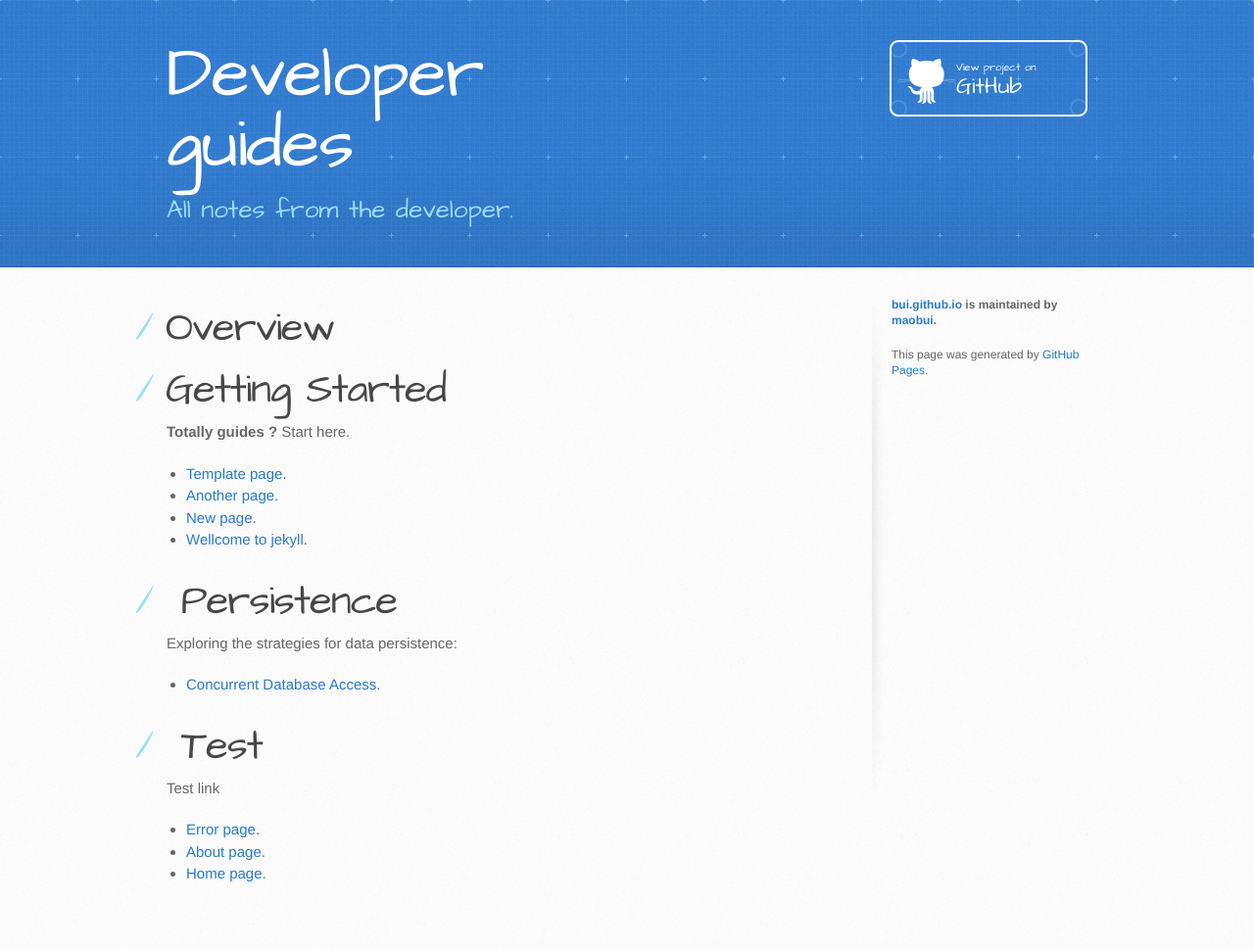
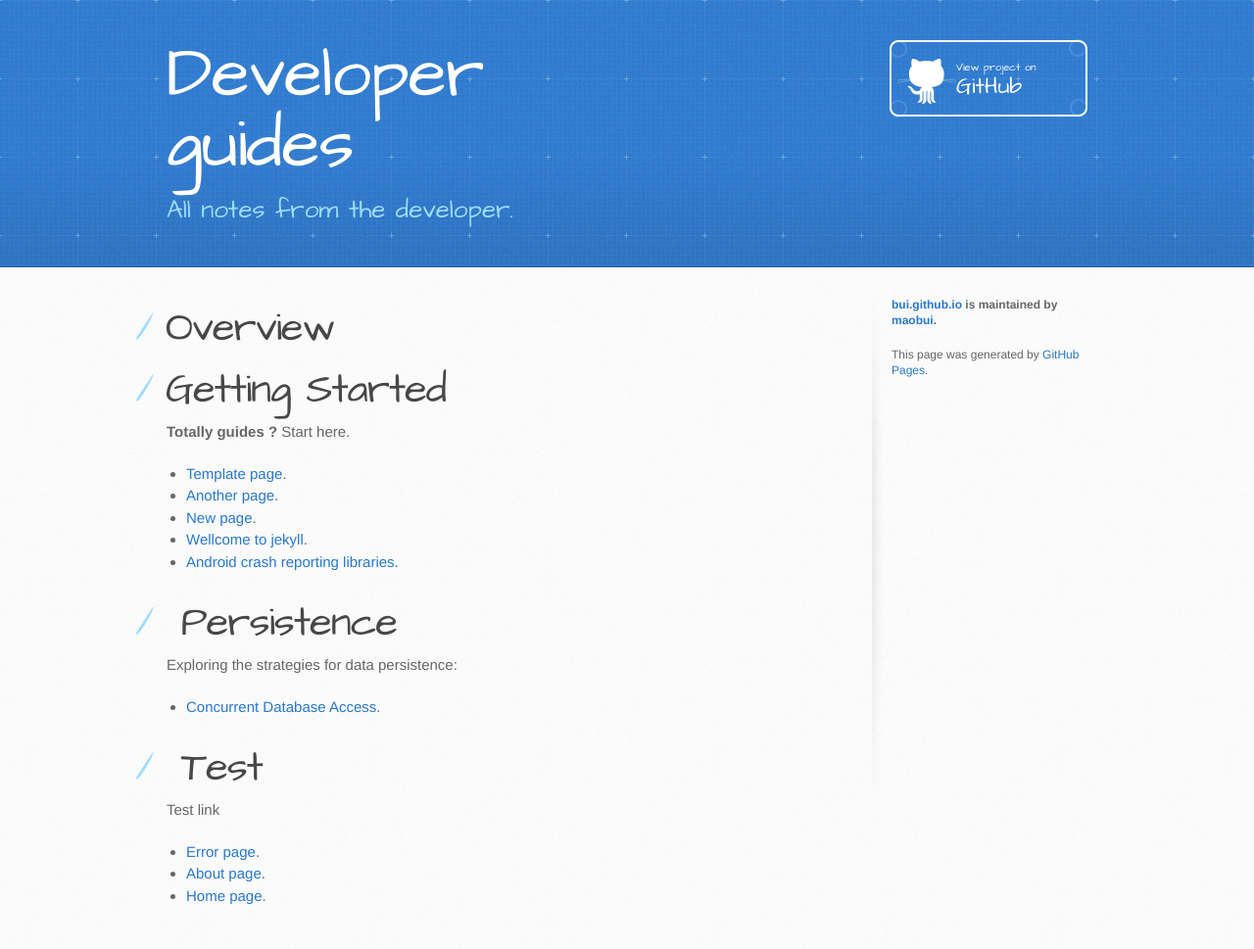
Before and after one commit to maobui/bui.github.io, a Jekyll site: the page built from index.md, in a window 1280 px wide. Shown: the whole page at 98% size. Built offline with Jekyll 4.4.1, drawn with Linux system fonts in a browser that asks for light colours; our own code applies the rules of GitHub Pages for plain Markdown files; before the commit the page ends 946 px from its top, so only the background shows below that.

Commit message:
Update index.md

```diff
--- a/index.md
+++ b/index.md
@@ -12,6 +12,7 @@ layout: default
 *   [Another page](another-page).
 *   [New page](new-page).
 *   [Wellcome to jekyll]({% post_url 2018-12-03-welcome-to-jekyll %}).
+*   [Android crash reporting libraries](https://www.appbrain.com/stats/libraries/tag/crash-reporting/android-crash-reporting-libraries).
 
 # [](#header-3) Persistence
 
```
